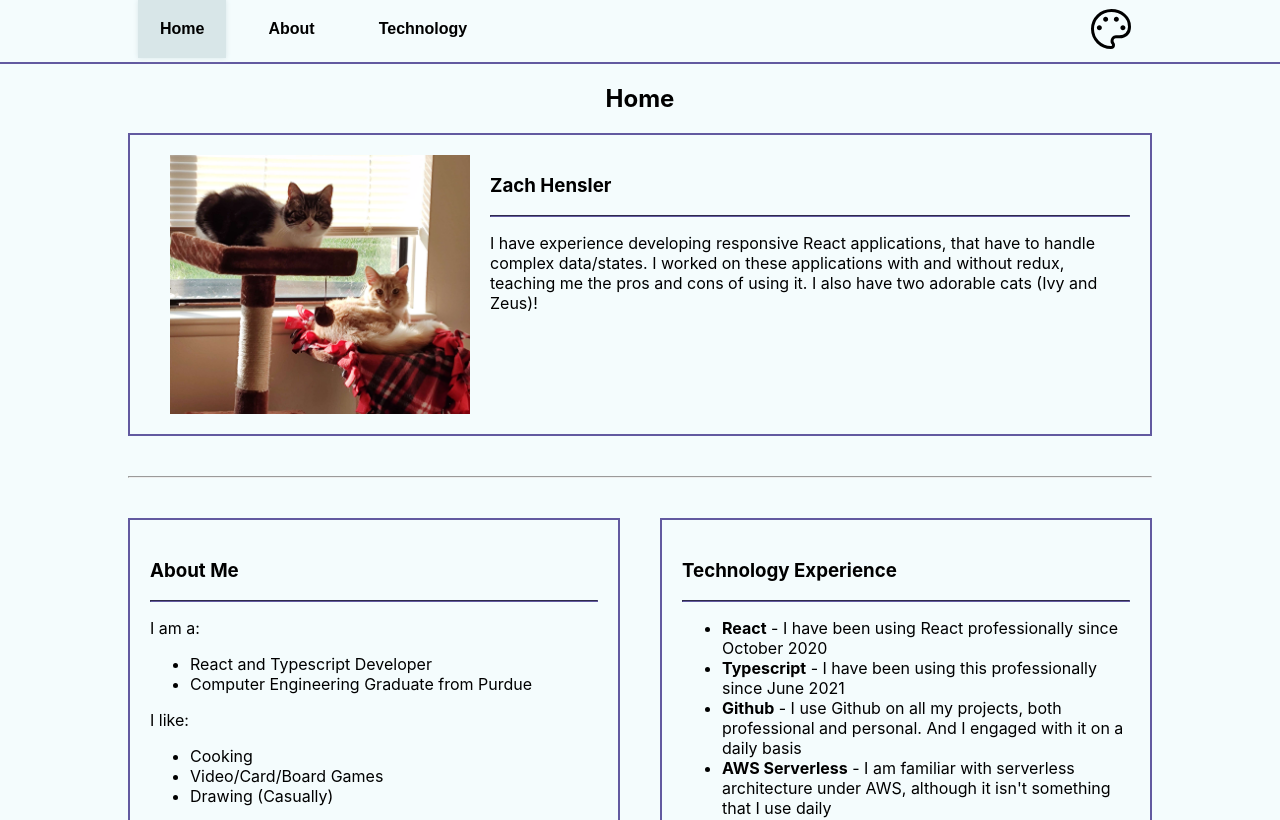
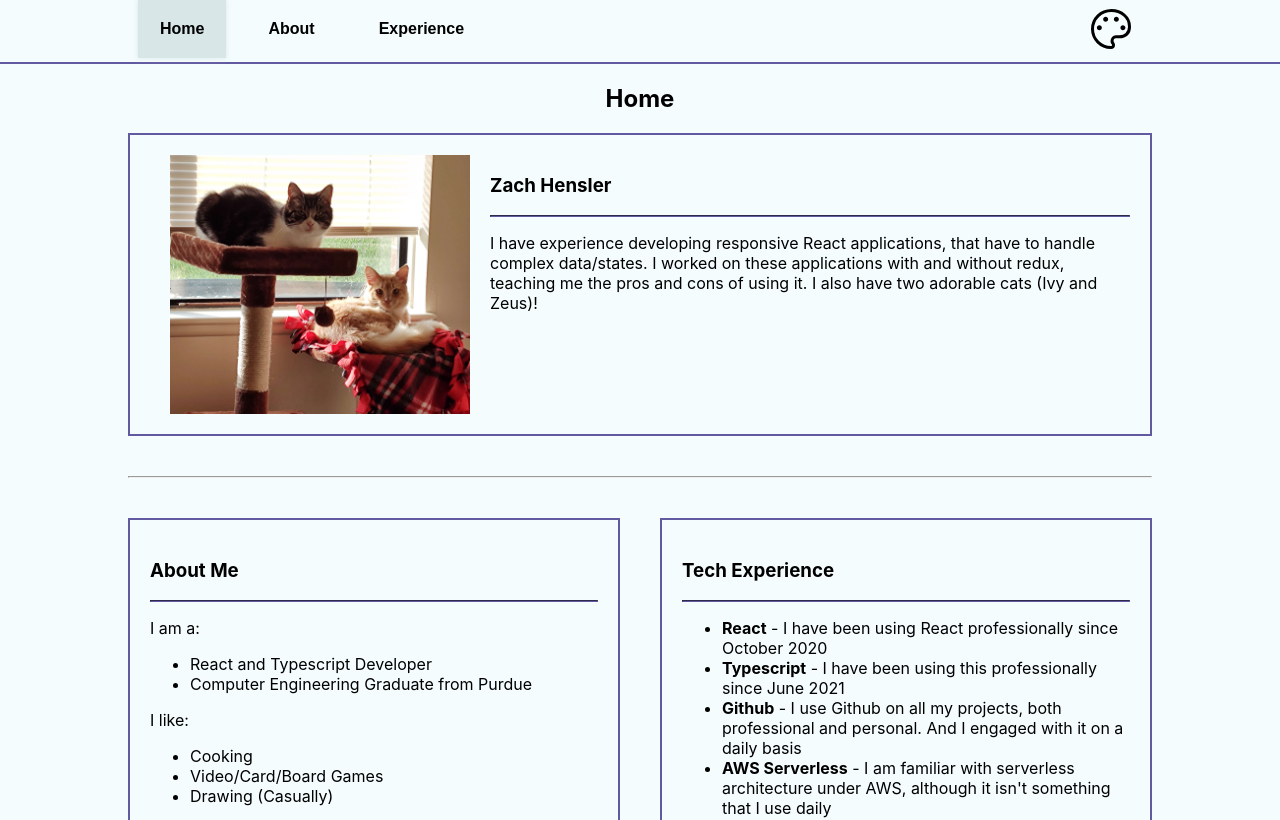
Before and after one commit to zach-hensler/homepage, a React (Create React App) app: page / in a window 1280 px wide. Shown: the top 820 px of the page. Built offline with nearby package versions, Linux system fonts and the light colour scheme.

Commit message:
Rename Technology Tab

```diff
--- a/src/constants/routes.tsx
+++ b/src/constants/routes.tsx
@@ -1,8 +1,8 @@
 import React from "react";
-import { Home, About, Technology } from "../workflows";
+import { Home, About, Experience } from "../workflows";
 
 export const routes: Record<string, JSX.Element> = {
     Home: <Home />,
     About: <About />,
-    Technology: <Technology />,
+    Experience: <Experience />,
 };
--- a/src/workflows/Technology.tsx
+++ b/src/workflows/Experience.tsx
@@ -2,10 +2,10 @@ import React from "react";
 
 import { ImageCard } from "../components";
 
-export const Technology = () => {
+export const Experience = () => {
     return (
         <div>
-            <h2>Technology Choices for this Project</h2>
+            <h2>Experience</h2>
             <ImageCard
                 imageSource="https://upload.wikimedia.org/wikipedia/commons/thumb/a/a7/React-icon.svg/2300px-React-icon.svg.png"
                 imageAltText="React Logo"
--- a/src/workflows/Home.tsx
+++ b/src/workflows/Home.tsx
@@ -50,7 +50,7 @@ export const Home:React.FC = () => {
                     />,
                     <Card
                         key="tech-experience-card"
-                        cardHeader="Technology Experience"
+                        cardHeader="Tech Experience"
                         cardBody={
                             <ul>
                                 <li><b>React</b> - I have been using React professionally since October 2020</li>
@@ -61,7 +61,7 @@ export const Home:React.FC = () => {
                                     although it isn&apos;t something that I use daily</li>
                             </ul>
                         }
-                        buttonText="Technology"
+                        buttonText="Experience"
                         onClick={() => updateCurrentRoute("Technology")}
                     />,
                 ]}
--- a/src/workflows/index.ts
+++ b/src/workflows/index.ts
@@ -2,4 +2,4 @@ export * from "./Home";
 export * from "./About";
 export * from "./Projects";
 export * from "./ShowMe";
-export * from "./Technology";
+export * from "./Experience";
```
